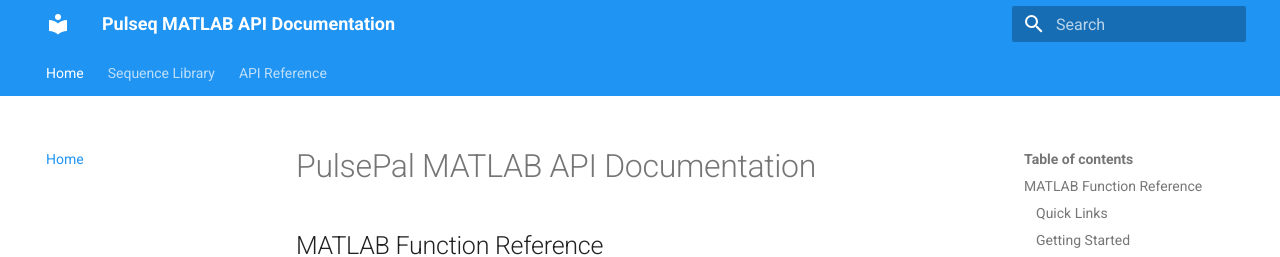
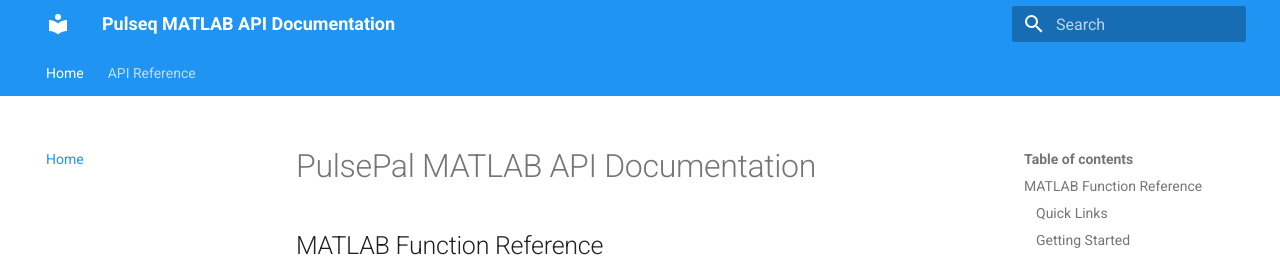
Before and after one commit to rmoskwa/Pulsepal, an MkDocs documentation site: the page built from docs/index.md, in a window 1280 px wide and 1211 px high. Shown: the top 257 px of the window. Built offline with MkDocs 1.6.1 and Material for MkDocs 9.7.7, drawn with Linux system fonts in a browser that asks for light colours.

Commit message:
fix: Update MkDocs deployment to include sequences directory
- Removed sequences.html from nav (MkDocs can't navigate to HTML files)
- Updated deploy script to copy sequences directory
- MkDocs will now include the HTML file as a static asset

The sequences page will be accessible at /sequences/ but not in nav menu.

```diff
--- a/mkdocs.yml
+++ b/mkdocs.yml
@@ -22,6 +22,8 @@
 - search:
     lang: en
     separator: '[\s\-\.]+'
+# Copy HTML files and other assets
+use_directory_urls: true
 markdown_extensions:
 - pymdownx.highlight
 - pymdownx.superfences
@@ -35,7 +37,6 @@
     permalink: true
 nav:
 - Home: index.md
-- Sequence Library: sequences.html
 - API Reference:
   - Overview: matlab_api/index.md
   - Functions:
```
Also changed, not shown: 1 other file.
